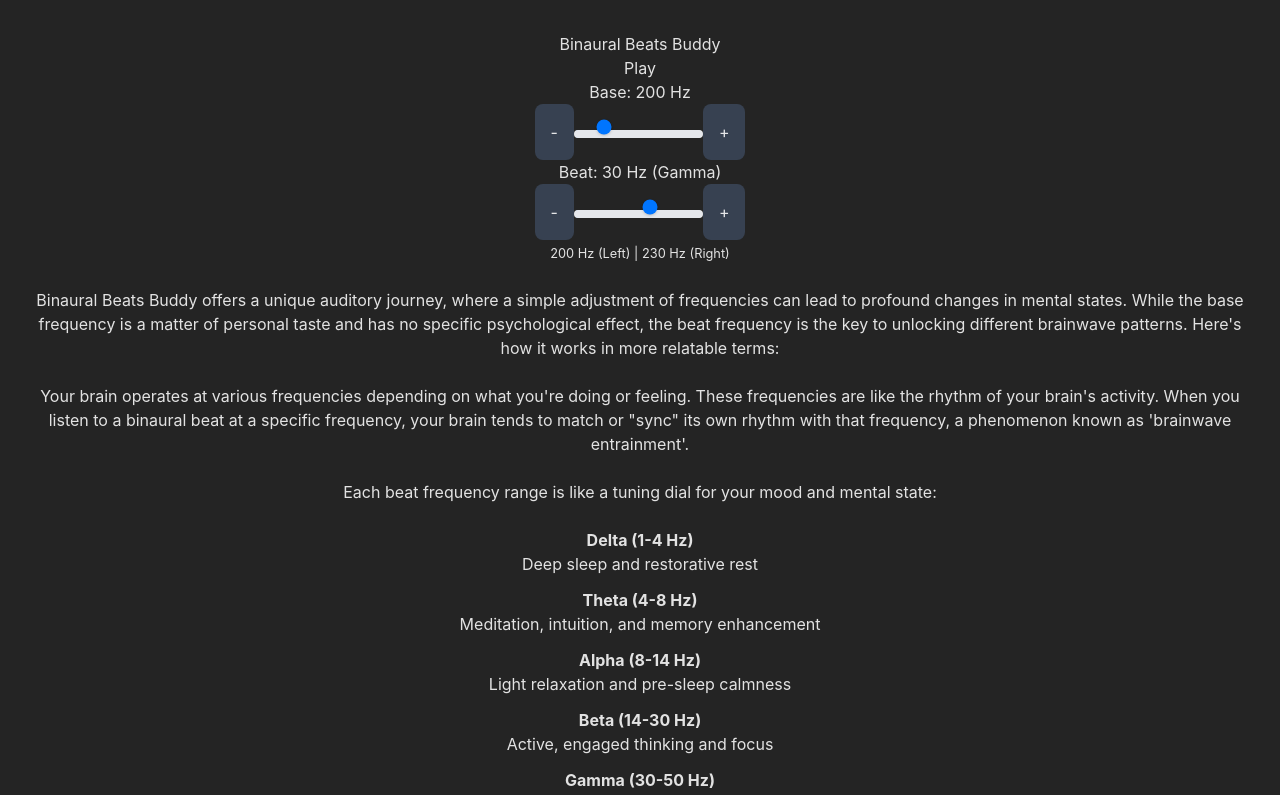
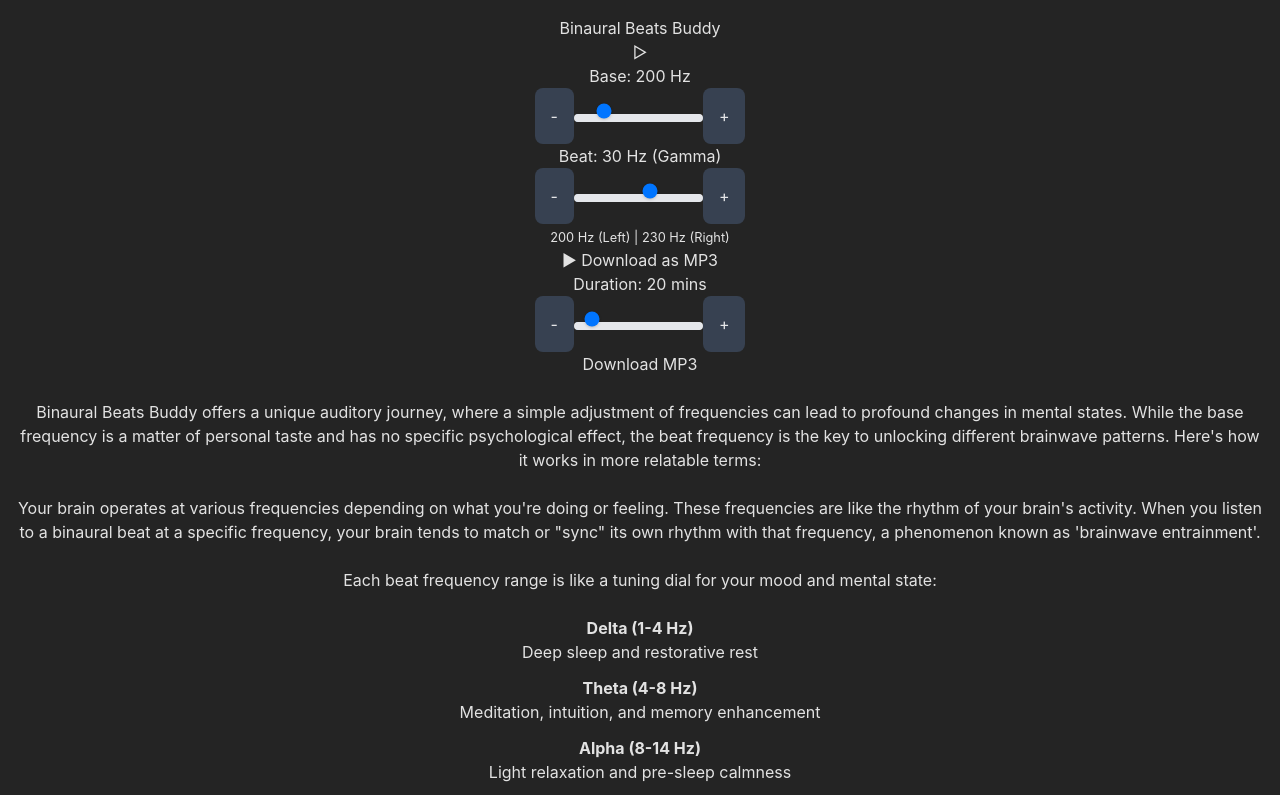
Before and after one commit to kurtisgrant/binaural-beats-buddy, a React (Vite) app: page / in a window 1280 px wide. Shown: the top 795 px of the page. Built offline with nearby package versions, Linux system fonts and the light colour scheme.

Commit message:
Update UI and styles for download capabilities

```diff
--- a/src/App.css
+++ b/src/App.css
@@ -1,7 +1,7 @@
 #root {
   max-width: 1280px;
   margin: 0 auto;
-  padding: 2rem;
+  padding: 1rem;
   text-align: center;
 }
 
@@ -40,4 +40,14 @@
   @apply h-2 bg-gray-200 rounded-lg;
 }
 
+.accordian {
+  display: grid;
+  grid-template-rows: 0fr;
+  transition: grid-template-rows 500ms ease-in-out
+}
+
+.accordian.accordian-open {
+  grid-template-rows: 1fr;
+}
+
 /* You can add more styles for hover, focus, and active states */
--- a/src/App.tsx
+++ b/src/App.tsx
@@ -1,13 +1,15 @@
 import { useState } from "react";
 import { useAudioContext } from "./hooks/useAudioContext";
 import { useOscillator } from "./hooks/useOscillator";
-import SliderWithButtons from "./components/sliderWithButtons";
+import SliderWithButtons from "./components/SliderWithButtons";
 import "./App.css";
 
 function App() {
   const [base, setBase] = useState(200);
   const [beat, setBeat] = useState(30);
   const [isPlaying, setIsPlaying] = useState(false);
+  const [duration, setDuration] = useState(20);
+  const [downloadOpen, setDownloadOpen] = useState(false);
 
   const { audioCtxRef, getAudioContext } = useAudioContext();
   useOscillator(getAudioContext, isPlaying, base, beat);
@@ -20,17 +22,23 @@ function App() {
 
     setIsPlaying(!isPlaying);
   };
+  const handleDownload = () => {
+    // Add your download logic here
+  };
 
   return (
     <>
       <h1 className="text-5xl m-5 font-bold">Binaural Beats Buddy</h1>
+      <div className="md:flex md:justify-around align-middle p-2 border-red-900 border-solid">
+        <div className="flex flex-col items-center justify-around p-2 px-12 border-green-900">
           <button
-        className="mx-auto p-5 my-8 rounded-full bg-blue-500 hover:bg-blue-400 text-white text-2xl font-bold"
+            className="h-36 w-36 mx-auto p-10 rounded-full bg-blue-500 hover:bg-blue-400 text-white text-5xl font-bold"
             onClick={handlePlayPause}
           >
-        {isPlaying ? "Pause" : "Play"}
+            {isPlaying ? "𑫨" : "▷"}
           </button>
-      <div className="pt-5">
+        </div>
+        <div className="p-2 pt-8 border-orange-900">
           <SliderWithButtons
             name="base"
             value={base}
@@ -49,22 +57,61 @@ function App() {
             max={50}
             buttonInc={1}
           />
-      </div>
-      <div>
           <small>
             {base} Hz (Left) | {base + beat} Hz (Right)
           </small>
         </div>
-      <div className="info my-12">
+      </div>
+      <div>
+        <button
+          style={{ backgroundColor: "#242424" }}
+          className="text-blue-300 italic mt-3 px-3 hover:text-blue-400 hover:font-bold"
+          onClick={() => setDownloadOpen(!downloadOpen)}
+        >
+          {downloadOpen ? "▼" : "▶︎"} Download as MP3
+        </button>
+        <div className={`accordian ${downloadOpen && "accordian-open"}`}>
+          <div className="overflow-hidden">
+            <div className="md:flex md:justify-around md:items-center p-2 py-3 border border-dashed border-gray-500 rounded-xl">
+              <SliderWithButtons
+                name="duration"
+                value={duration}
+                setValue={setDuration}
+                labeller={durationLabeller}
+                min={5}
+                max={180}
+                buttonInc={5}
+              />
+              <button
+                className="h-10 bg-blue-500 hover:bg-blue-400 text-white font-bold py-2 px-4 rounded"
+                onClick={handleDownload}
+              >
+                Download MP3
+              </button>
+            </div>
+          </div>
+        </div>
+      </div>
+      <div className="info my-8">
         <p>
-        Binaural Beats Buddy offers a unique auditory journey, where a simple adjustment of frequencies can lead to profound changes in mental states. While the base frequency is a matter of personal taste and has no specific psychological effect, the beat frequency is the key to unlocking different brainwave patterns. Here's how it works in more relatable terms:
+          Binaural Beats Buddy offers a unique auditory journey, where a simple
+          adjustment of frequencies can lead to profound changes in mental
+          states. While the base frequency is a matter of personal taste and has
+          no specific psychological effect, the beat frequency is the key to
+          unlocking different brainwave patterns. Here's how it works in more
+          relatable terms:
         </p>
         <p>
-        Your brain operates at various frequencies depending on what you're doing or feeling. These frequencies are like the rhythm of your brain's activity. When you listen to a binaural beat at a specific frequency, your brain tends to match or "sync" its own rhythm with that frequency, a phenomenon known as 'brainwave entrainment'.
+          Your brain operates at various frequencies depending on what you're
+          doing or feeling. These frequencies are like the rhythm of your
+          brain's activity. When you listen to a binaural beat at a specific
+          frequency, your brain tends to match or "sync" its own rhythm with
+          that frequency, a phenomenon known as 'brainwave entrainment'.
         </p>
 
         <p>
-        Each beat frequency range is like a tuning dial for your mood and mental state:
+          Each beat frequency range is like a tuning dial for your mood and
+          mental state:
         </p>
 
         <ol>
@@ -123,6 +170,17 @@ function beatLabeller(name: string, value: number) {
   return `${capitalize(name)}: ${value} Hz (${getToneType(value)})`;
 }
 
+function durationLabeller(name: string, mins: number) {
+  if (mins >= 60) {
+    const hours = Math.floor(mins / 60);
+    const remainingMins = mins % 60;
+    const hourLabel = hours > 1 ? "hours" : "hour";
+    return `${capitalize(name)}: ${hours} ${hourLabel}, ${remainingMins} mins`;
+  } else {
+    return `${capitalize(name)}: ${mins} mins`;
+  }
+}
+
 function capitalize(word: string) {
   if (word && typeof word === "string") {
     return word.charAt(0).toUpperCase() + word.slice(1).toLowerCase();
--- a/src/components/SliderWithButtons.tsx
+++ b/src/components/SliderWithButtons.tsx
@@ -48,7 +48,7 @@ export default function SliderWithButtons({
           max={max.toString()}
           value={value}
           onChange={handleSlider}
-          className="slider p-7 mx-2 w-64 h-2 rounded-lg appearance-none cursor-pointer bg-gray-700"
+          className="slider p-7 mx-2 w-48 md:w-64 h-2 rounded-lg appearance-none cursor-pointer bg-gray-700"
         />
         <button
           style={{
```
Lines whose indentation alone changed are shown as unchanged.
